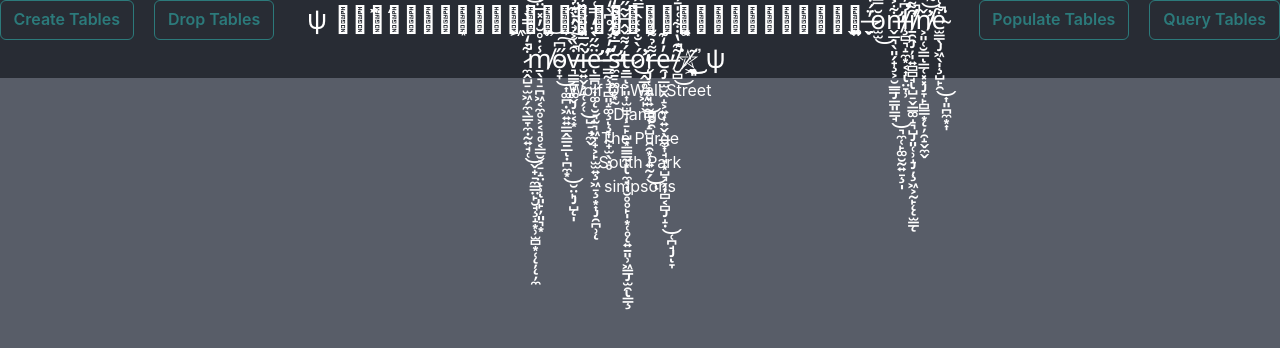
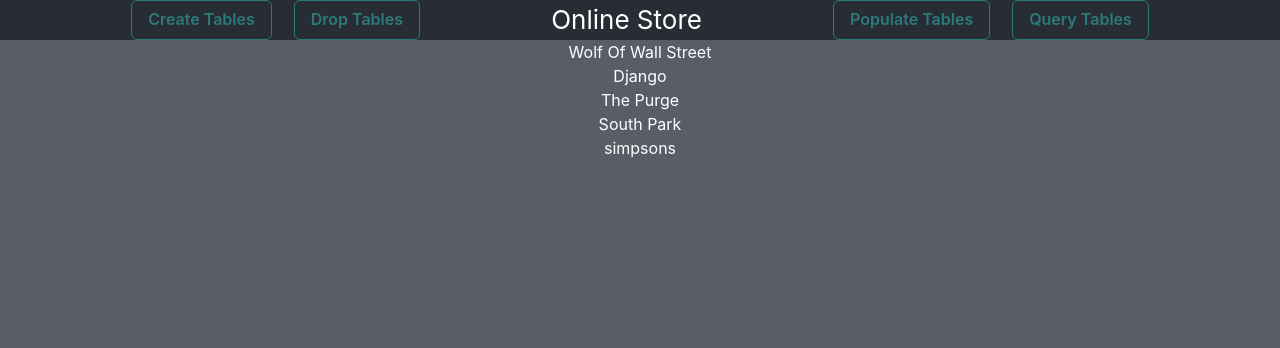
Before and after one commit to mpat247/Movie-Store-DB-project, a React (Create React App) app in the folder client/: page / in a window 1280 px wide. Shown: the top 348 px of the page. Built offline with nearby package versions, Linux system fonts and the light colour scheme.

Commit message:
Update App.js
change name in app.js

```diff
--- a/client/src/App.js
+++ b/client/src/App.js
@@ -61,7 +61,7 @@
           <Button colorScheme="teal" variant="outline" onClick={dropTables} >Drop Tables</Button>
         </div>
         <div className="title">
-          <h1>ψ ☠̶̧̢̻̯̞̹̠͙̜̗̞͖̤̦͍̯̫͓̣̰̯̦̳̗̹̳͍͕͔̜̖̤̱̺̥̙̤̬̟̬͚͍̬̌̂̿́͜ͅ ̶̠̈́̇̔͂̊̌͋̋́͆̈́͛̂̆̾̓̍̅̀̽͑̌̅̀͒̔͒́̒͋͛̄͗͆͑͂̕͠͝͝ŏ̷̫̫̿̍̍͜ņ̶̡̧̛̬̲͉̖͈̗̟͕̮̲͇̳͈͇̘͉̼̜̙͚̮̰͍̠̩͋͐̑̆̀͌̋̀͐̀̏͗̏͑̒̋̆̆̏̌͒̐͐̕̕͜͝͝ļ̸̢̛̻͉̝̼͙͔͎̤̞̹͆̓̋̓͒̌͑́̄̄̓͑̓́̃̈̏̉̄̈̂̒̂̆̎̋̈̓͗̎́̒̽̈́͂́͗́͘͘͘͠͝͝ȋ̸̡̢̡̡̧̨̨̨̛̛̱̯̯̦̩͍̻̻̘̺̠̬͇͚̝͉̺͈̜̹̝̦͖͕̰̙̫͇͌̒͒̓̾̑́̂̽̋͛̍̎̅̂̉͒͊̓̄̇̃͋̓̊̓̌͗̍̆͂̕̚͠͝͠͠͝n̸̡̨̛͕͈̜̮͇̳̜͓͓̞̙̻͇͙̦̯̝̬̼̬͂̍͑̉͛̅͗͒̀̉̅̊̎̄͐̃́̌̊̑̇̿̅̎̽̓͗͂͗͊̍̀͆̆̎̎̄́̊͛̃͘̕͝͝͝͝ͅe̴̡̧̫̳̖͖̖̩̺̙̯͎͈̪̼͙͎͋͑̀̑̔͆̋̉̏̿̐͊̿͆̏͐̈́̃̑̊̑͊̋̐̌̀͋̓̔̐̋̑̂͌̿͘̚͜͠͝͝͝͠ ̷̧̨̨̼̭̺̠̫͖̗̼̖͇̞̼̣̰͍̘̜̬̟̠̼͇̤̙̮̘̝͙̹̫̻͙̜̦̦̼͋̒̏̿̀̾̓̈́́̚͜͝m̸̱̖͉̠̪͖͔̼̥͕͔͉̥͔͇̮͕̠̝̤̹͈̙̦͈͉͙̾̇̊̆̓̽̅̈͋̿̇̊͝ͅͅő̴̡̨͎̞͎͚̪̣͖͍͍͇̭͇̱̲̣̪̼͙̮̤̙̺̩͆͗̂̄͒̈̍͜͜͠͠͠ͅv̶̡͉͇͇̟͚̬͔͙͒̏͐̉̓̀͊̉̾̈͆̋́̉͛͗͆͒͑͑̅͑̈̓̓̐̑̈́̽̈̄̾̈́̌͌́́̋̉̃͑̚͝͠͝ͅì̶̛̮͍̬͕̝̜̗̜̺̠̘̼̬͂̅̎̀̈́̇̏̓̔͐̑͗̄̑̂͒͂̂͜ę̶̧̧̡̨̛̛͇̪̫͎͚̮͉̰͉͖̞̟͕̙̫̫͍͖̠͙͎̯̪̹̈͂̋̀̈̒̿͑͌͗̊͋̋́̒̑́͗͋́̉̿̔͋͌̆́͌͂̿̈́̈́̋͒̐̈́̔̿̿̔͒͛͑̃̋̌ͅ ̵̧̧̧̛̳̰͉̻͈̝͚͎̰̟̫̖̣̥̋̓͐́̊͆̀̒̃̔̓̎̾̊̈́̀̆̿͊͛̊̔̍̄̈́́̌̓͘̕͘ͅs̵̛̼̱̠͚̝͙̰̓̅͋̓́̂̄̒̌̉̿̿͌̑͛̓̇̒̃̇̀͊̀̉̆̾̈̀́̕t̶̢̨̡̢̧̳͕͈͎̫̺̠̜̠̙̺͙̳͇̰͙̼̘͎̮̥̥̙̩͙̜̥͍̱͈̹͖̳̱̫̯͇́͌̌̂͆̌͂̋̈́͒͌͊̈̃̀̒̀͋̌̌͊̌͒̈́̀̔͑̉̎͂̿̈̋̈́̋͘͘͝ͅớ̷̭̲̥̪͖̙̠̮̯̀̐͐͑̂̿̂͑̋̽̓̎͛̈̒̓̈̇̈́͂́̾̋̈̐̀̿͊͘̕͘͜͜͝r̶̨̡̜̝̼̘͍̰̻͎̝̺̠̯̯͙̹͍̰̗͌̉͌͑̇͜ͅe̶̡̡̡̯̲̫̮̭̝͕͍͎͍̬̖̲̼͎̘̘͙̺͉̗͎̻͔̻̝̣̜̪̘̞̓̒͊̕͜ͅ ̸̮̻͂͊̔̇͋͑̍̄́̚͘͘͜͝⛥̸̱̙͔͖̘͖͎͂̕͜͜ͅ ψ</h1>
+          <h1>Online Store</h1>
         </div>
         <div className="menu">
           <Button colorScheme="teal" variant="outline" onClick={populateTables} >Populate Tables</Button>
```
